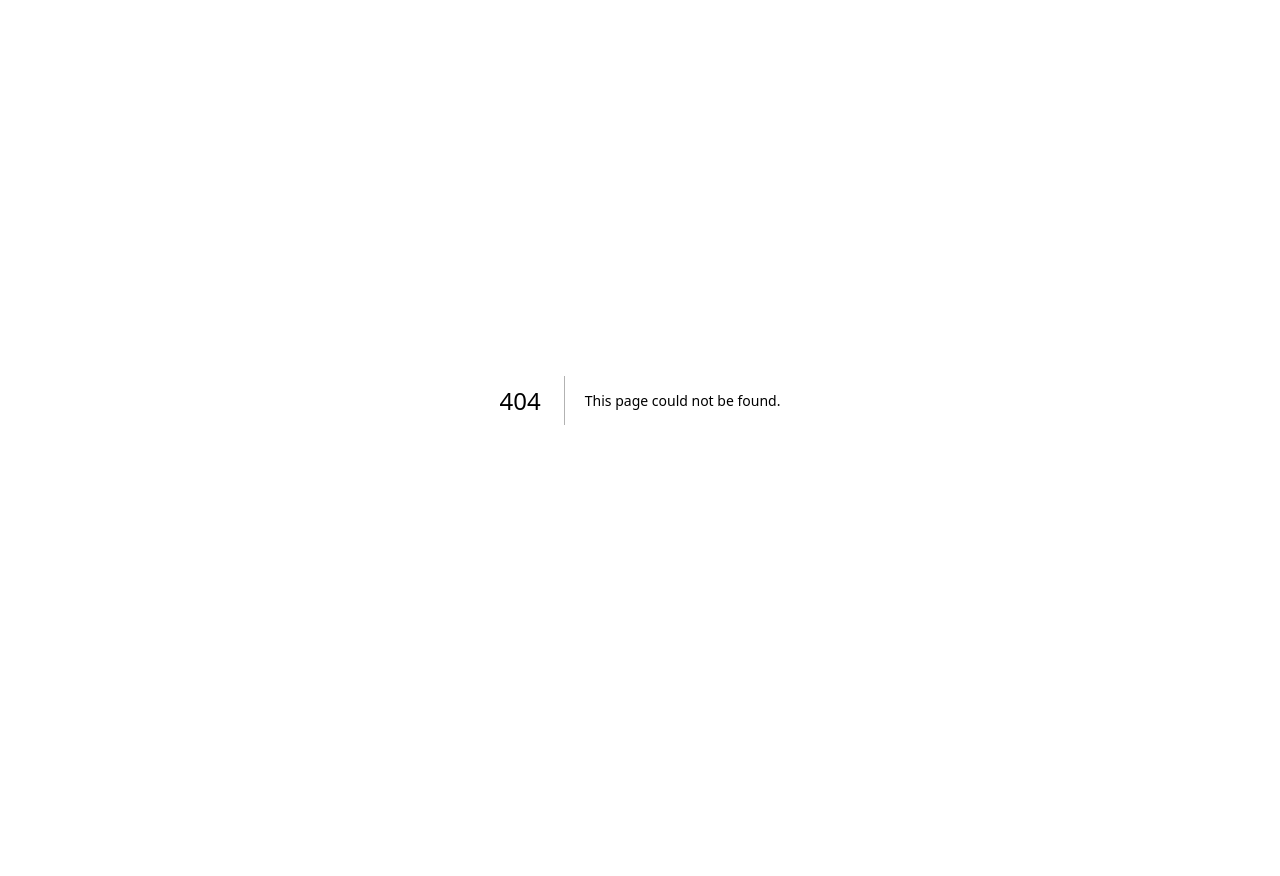
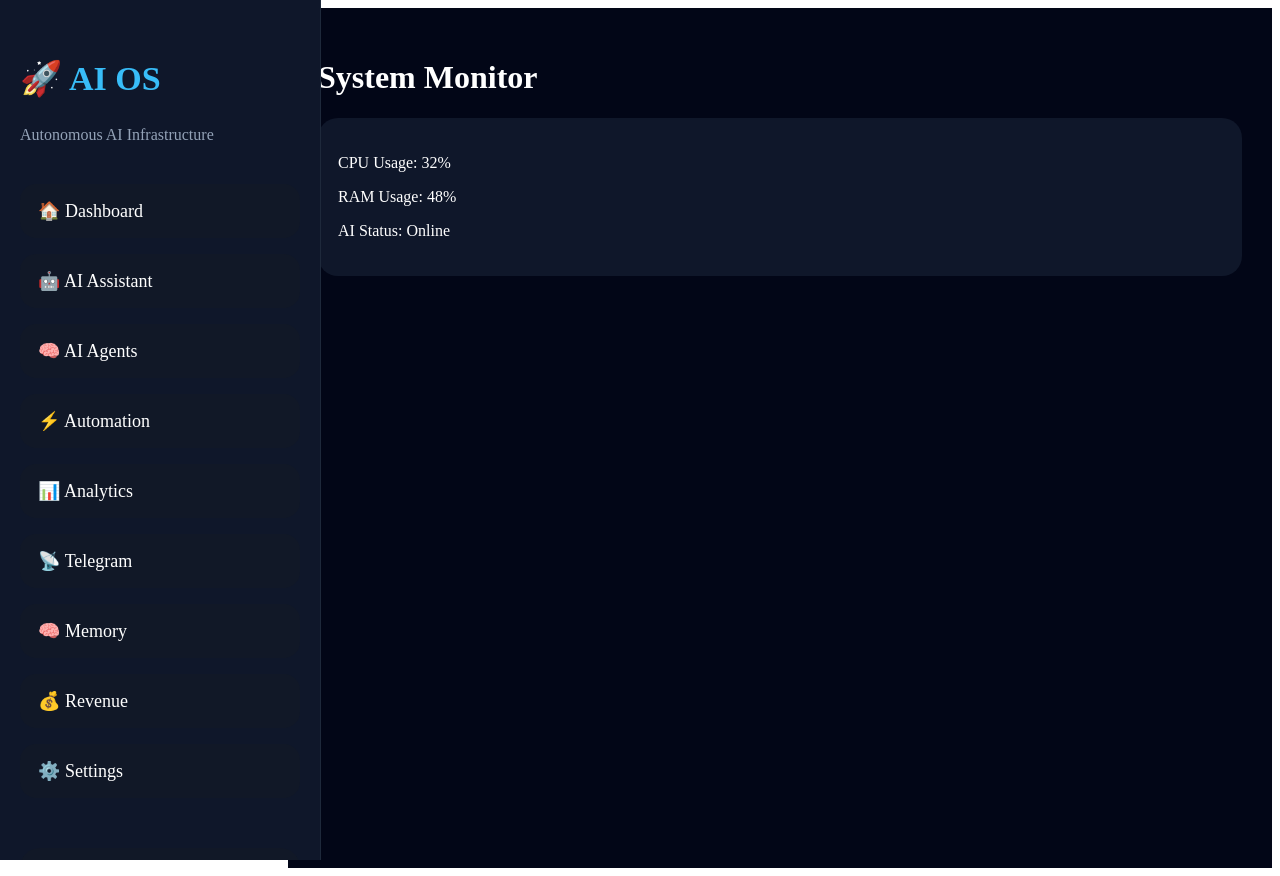
Before and after one commit to snapsparkofficial00-cloud/Ai, a Next.js app: page /moniter in a window 1280 px wide. Before the commit this address had no page. Before the commit the page ends 800 px from the top, so only its background shows below. Built offline with nearby package versions, Linux system fonts and the light colour scheme.

Commit message:
Create page.tsx

```diff
--- /dev/null
+++ b/app/moniter/page.tsx
@@ -0,0 +1,34 @@
+import Sidebar from "../components/Sidebar";
+
+export default function MonitorPage() {
+  return (
+    <>
+      <Sidebar />
+
+      <main
+        style={{
+          marginLeft: "280px",
+          minHeight: "100vh",
+          background: "#020617",
+          color: "white",
+          padding: "30px",
+        }}
+      >
+        <h1>System Monitor</h1>
+
+        <div
+          style={{
+            marginTop: "20px",
+            background: "#0f172a",
+            padding: "20px",
+            borderRadius: "20px",
+          }}
+        >
+          <p>CPU Usage: 32%</p>
+          <p>RAM Usage: 48%</p>
+          <p>AI Status: Online</p>
+        </div>
+      </main>
+    </>
+  );
+}
```
